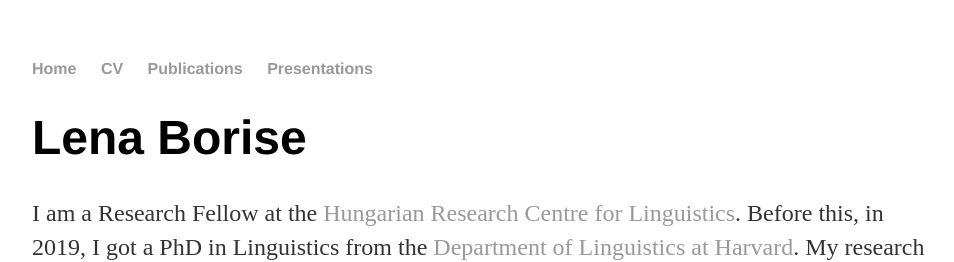
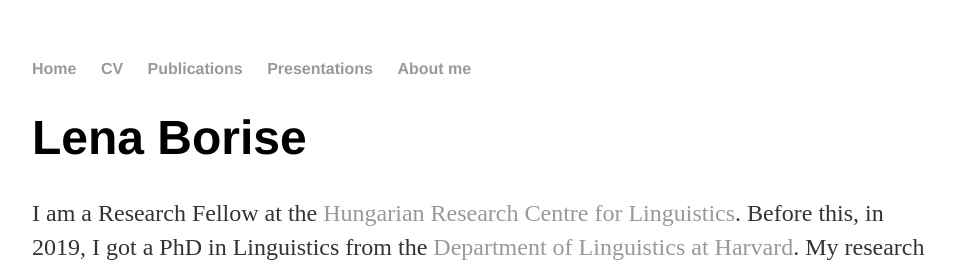
Before and after one commit to lnborise/lnborise.github.io, a Jekyll site: the page built from index.html, in a window 1280 px wide. Shown: the top 262 px of the page, without its empty margins (160-1114 px from the left). Built offline with Jekyll 4.4.1, drawn with Linux system fonts in a browser that asks for light colours.

Commit message:
Update default.html

```diff
--- a/_layouts/default.html
+++ b/_layouts/default.html
@@ -12,6 +12,7 @@
 		        	<li><a href="/cv">CV</a></li>
 				<li><a href="/about">Publications</a></li>
 				<li><a href="/about">Presentations</a></li>
+				<li><a href="/about">About me</a></li>
 
 	    		</ul>
 			</nav>
```
